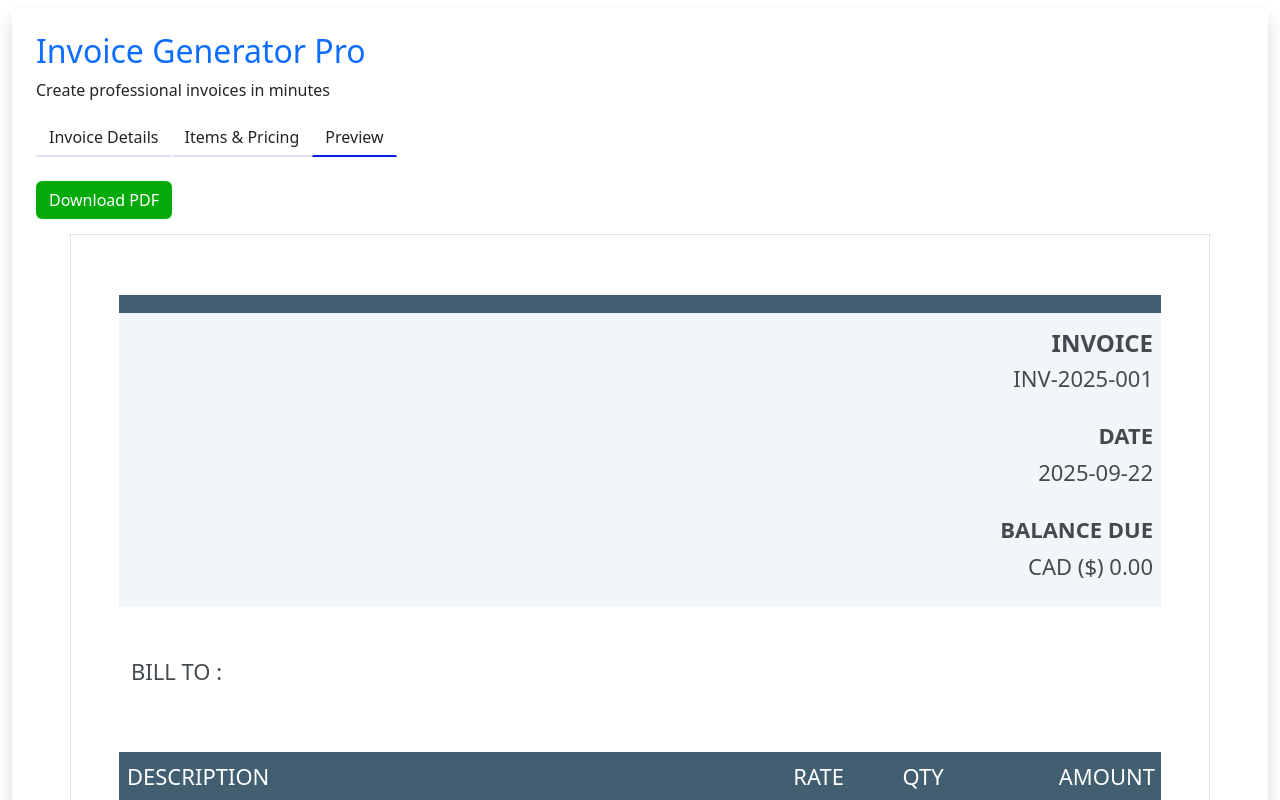
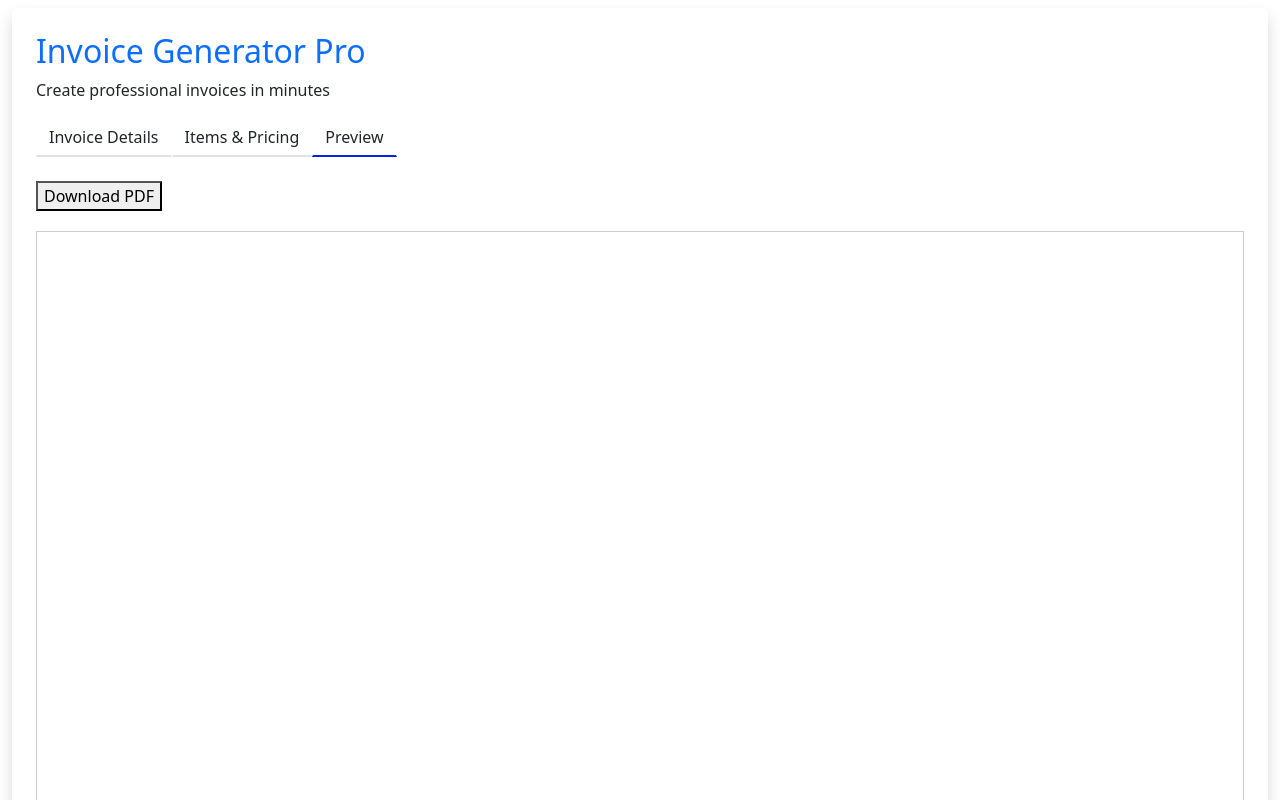
Before and after one commit to Ann-MariyaP/invoice_generator, a React (Create React App) app: page / in a window 1280 px wide. Both pictures are taken after a click on the button "Preview". Shown: the top 800 px of the page. Built offline with nearby package versions, Linux system fonts and the light colour scheme.

Commit message:
Change in download and preview

```diff
--- a/package.json
+++ b/package.json
@@ -11,6 +11,7 @@
     "bootstrap": "^5.3.6",
     "html2canvas": "^1.4.1",
     "jspdf": "^3.0.1",
+    "jspdf-autotable": "^5.0.2",
     "react": "^19.1.0",
     "react-dom": "^19.1.0",
     "react-icons": "^5.5.0",
--- a/public/index.html
+++ b/public/index.html
@@ -2,7 +2,7 @@
 <html lang="en">
   <head>
     <meta charset="utf-8" />
-    <link rel="icon" href="%PUBLIC_URL%/favicon.ico" />
+    <link rel="icon" href="%PUBLIC_URL%/logoIG.png" />
     <meta name="viewport" content="width=device-width, initial-scale=1" />
     <meta name="theme-color" content="#000000" />
     <meta
--- a/src/components/PreviewTab.js
+++ b/src/components/PreviewTab.js
@@ -1,9 +1,245 @@
-import { useRef } from "react";
+// import { useRef } from "react";
+// import "./design.scss";
+// import { FaSquarePhone } from "react-icons/fa6";
+// import { TfiEmail } from "react-icons/tfi";
+// import jsPDF from "jspdf";
+// import html2canvas from "html2canvas";
+
+// const PreviewTab = ({
+//   invoiceNumber,
+//   currency,
+//   invoiceDate,
+//   dueDate,
+//   name,
+//   email,
+//   phone,
+//   address,
+//   clientName,
+//   clientEmail,
+//   clientPhone,
+//   clientAddress,
+//   items,
+//   notes,
+//   taxRate,
+//   discount,
+// }) => {
+//   const subtotal = items.reduce(
+//     (sum, item) => sum + item.quantity * item.price,
+//     0
+//   );
+//   const taxAmount = subtotal * (taxRate / 100);
+//   const discountAmount = subtotal * (discount / 100);
+//   const total = subtotal + taxAmount - discountAmount;
+
+//   const divRef = useRef(null);
+
+//   const handlePrintPDF = async () => {
+//     const element = divRef.current;
+//     if (!element) return;
+
+//     const canvas = await html2canvas(element);
+//     const imgData = canvas.toDataURL("image/png");
+
+//     const pdf = new jsPDF({
+//       orientation: "portrait",
+//       unit: "px",
+//       format: "letter",
+//     });
+
+//     const pageWidth = pdf.internal.pageSize.getWidth();
+//     const imgProps = pdf.getImageProperties(imgData);
+//     const pdfHeight = (imgProps.height * pageWidth) / imgProps.width;
+//     pdf.addImage(imgData, "PNG", 0, 0, pageWidth, pdfHeight);
+//     pdf.save("Invoice.pdf");
+//   };
+
+//   return (
+//     <div className="preview-tab">
+//       <div className="row">
+//         <div className="col-2">
+//           <button onClick={handlePrintPDF} className="btn dwnld_btn">
+//             Download PDF
+//           </button>
+//         </div>
+//       </div>
+//       <div ref={divRef} className="container invoice_preview border">
+//         <div
+//           className="row"
+//           style={{ backgroundColor: "#425f71", height: "18px" }}
+//         ></div>
+//         <div className="row mb-5 from_row align-items-center">
+//           <div className="col text-start ">
+//             <p
+//               className="mb-2"
+//               style={{ fontSize: "30px", fontWeight: "600", color: "#434a4f" }}
+//             >
+//               {name}
+//             </p>
+//             {address && (
+//               <p className="mb-1 preview_font" style={{ maxWidth: "7cm" }}>
+//                 {address}
+//               </p>
+//             )}
+//             {email && <p className="mb-1 preview_font">{email}</p>}
+//             {phone && <p className="preview_font">{phone}</p>}
+//           </div>
+//           <div className="col text-end p-2">
+//             <h4 className="invoice_head mb-1 mt-2">INVOICE</h4>
+//             <p className="preview_font mb-4">{invoiceNumber}</p>
+//             <p className="invoice_head mb-1">DATE</p>
+//             <p className="preview_font mb-4">{invoiceDate}</p>
+//             {dueDate && <p>Due Date: {dueDate}</p>}
+//             <p className="invoice_head mb-1"> BALANCE DUE</p>
+//             <p className="preview_font">
+//               {currency} {total.toFixed(2)}
+//             </p>
+//           </div>
+//         </div>
+
+//         <div className="row mb-4">
+//           <div className="col text-start">
+//             <p className="preview_font">BILL TO :</p>
+//             <p
+//               className="mb-2 mt-3"
+//               style={{ fontSize: "26px", fontWeight: "600" }}
+//             >
+//               {clientName}
+//             </p>
+//             {clientAddress && (
+//               <p className="mb-1 preview_font" style={{ maxWidth: "5cm" }}>
+//                 {clientAddress}
+//               </p>
+//             )}
+//             {clientEmail && (
+//               <p className="mb-1 preview_font">
+//                 <TfiEmail className="phone-icon" />
+//                 {clientEmail}
+//               </p>
+//             )}
+//             {clientPhone && (
+//               <p className="preview_font">
+//                 <FaSquarePhone className="phone-icon" />
+//                 {clientPhone}
+//               </p>
+//             )}
+//           </div>
+//         </div>
+
+//         <div className="mb-4">
+//           {/* <h6>Invoice Items</h6> */}
+//           <div className="row" style={{ overflowX: "auto" }}>
+//             <table className="mt-4">
+//               <thead style={{ backgroundColor: "#425f71" }}>
+//                 <tr>
+//                   <th
+//                     style={{
+//                       padding: "8px",
+//                       color: "white",
+//                       width: "60%",
+//                       fontWeight: "500",
+//                     }}
+//                   >
+//                     DESCRIPTION
+//                   </th>
+//                   <th
+//                     style={{
+//                       color: "white",
+//                       textAlign: "end",
+//                       fontWeight: "500",
+//                     }}
+//                   >
+//                     RATE
+//                   </th>
+//                   <th
+//                     style={{
+//                       color: "white",
+//                       textAlign: "center",
+//                       fontWeight: "500",
+//                       width:"15%"
+//                     }}
+//                   >
+//                     QTY
+//                   </th>
+//                   <th
+//                     style={{
+//                       padding: "6px",
+//                       color: "white",
+//                       textAlign: "end",
+//                       fontWeight: "500",
+//                     }}
+//                   >
+//                     AMOUNT
+//                   </th>
+//                 </tr>
+//               </thead>
+//               <tbody>
+//                 {items.map((item, index) => (
+//                   <tr
+//                     key={index}
+//                     className={index % 2 === 1 ? "custom-row-even" : " "}
+//                   >
+//                     <td className="rows">{item.description}</td>
+//                     <td className="text-end rows">${item.price.toFixed(2)}</td>
+//                     <td className="text-center rows">{item.quantity}</td>
+//                     <td className="text-end rows">
+//                       ${(item.quantity * item.price).toFixed(2)}
+//                       {!item.taxable && "*"}
+//                     </td>
+//                   </tr>
+//                 ))}
+//               </tbody>
+//             </table>
+//           </div>
+//           <div className="row">
+//             <div className="col-6 note mt-2">
+//               * Indicates non-taxable line item
+//             </div>
+//             <div className="col mt-4" style={{ color: "#434a4f" }}>
+//               <div className="row" style={{ fontWeight: "500" }}>
+//                 <div className="col">SUBTOTAL :</div>
+//                 <div className=" col text-end">$ {subtotal.toFixed(2)}</div>
+//               </div>
+
+//               <div className="row" style={{ fontWeight: "500" }}>
+//                 <div className="col"> TAX ({taxRate}%) :</div>
+//                 <div className=" col text-end">$ {taxAmount.toFixed(2)}</div>
+//               </div>
+
+//               <div className="row" style={{ fontWeight: "500" }}>
+//                 <div className="col">TOTAL :</div>
+//                 <div className=" col text-end">$ {total.toFixed(2)}</div>
+//               </div>
+//               <div
+//                 className="row mt-2 py-2"
+//                 style={{ backgroundColor: "#cee0ea", fontWeight: "bold" }}
+//               >
+//                 <div className="col">BALANCE DUE :</div>
+//                 <div className=" col text-end">
+//                   {currency} {total.toFixed(2)}
+//                 </div>
+//               </div>
+//             </div>
+//           </div>
+//         </div>
+
+//         {notes && (
+//           <div className="mb-4" style={{ color: "#434a4f" }}>
+//             <h6>Additional Notes</h6>
+//             <p>{notes}</p>
+//           </div>
+//         )}
+//       </div>
+//     </div>
+//   );
+// };
+
+// export default PreviewTab;
+
 import "./design.scss";
-import { FaSquarePhone } from "react-icons/fa6";
-import { TfiEmail } from "react-icons/tfi";
+
+import React, { useEffect, useState } from "react";
 import jsPDF from "jspdf";
-import html2canvas from "html2canvas";
+import autoTable from "jspdf-autotable";
 
 const PreviewTab = ({
   invoiceNumber,
@@ -23,6 +259,9 @@ const PreviewTab = ({
   taxRate,
   discount,
 }) => {
+  const [pdfUrl, setPdfUrl] = useState(null);
+
+  // --- CALCULATIONS ---
   const subtotal = items.reduce(
     (sum, item) => sum + item.quantity * item.price,
     0
@@ -31,204 +270,143 @@ const PreviewTab = ({
   const discountAmount = subtotal * (discount / 100);
   const total = subtotal + taxAmount - discountAmount;
 
-  const divRef = useRef(null);
+  // --- GENERATE PDF & PREVIEW ---
+  useEffect(() => {
+    // Revoke previous PDF URL to prevent memory leaks
+    return () => {
+      if (pdfUrl) URL.revokeObjectURL(pdfUrl);
+    };
+  }, [pdfUrl]);
 
-  const handlePrintPDF = async () => {
-    const element = divRef.current;
-    if (!element) return;
+  useEffect(() => {
+    const doc = new jsPDF();
+    const headerColor = [41, 74, 107];
+    const lightBlue = [220, 230, 242];
 
-    const canvas = await html2canvas(element);
-    const imgData = canvas.toDataURL("image/png");
+    // HEADER
+    doc.setFillColor(...headerColor);
+    doc.rect(12, 7, 186, 3, "F");
 
-    const pdf = new jsPDF({
-      orientation: "portrait",
-      unit: "px",
-      format: "letter",
+    // BILL FROM
+    doc.setFontSize(16);
+    doc.text(name || "Company Name", 18, 25);
+    doc.setFontSize(11);
+    doc.text(address || "", 18, 32);
+    doc.text(email || "", 18, 39);
+    doc.text(phone || "", 18, 46);
+
+    // INVOICE INFO
+    doc.setFontSize(14);
+    doc.text("INVOICE", 160, 20);
+    doc.setFontSize(11);
+    doc.text(invoiceNumber || "", 160, 27);
+    doc.text("DATE: " + (invoiceDate || ""), 160, 34);
+    doc.text("DUE: " + (dueDate || ""), 160, 41);
+    doc.text("BALANCE DUE:", 160, 48);
+    doc.text(`${currency} ${total.toFixed(2)}`, 160, 55);
+
+    // BILL TO
+    doc.setFontSize(12);
+    doc.text("BILL TO :", 18, 65);
+    doc.setFontSize(11);
+    doc.text(clientName || "", 18, 72);
+    doc.text(clientAddress || "", 18, 79);
+    doc.text(clientEmail || "", 18, 86);
+    doc.text(clientPhone || "", 18, 93);
+
+    // ITEMS TABLE
+    autoTable(doc, {
+      startY: 110,
+      head: [["DESCRIPTION", "RATE", "QTY", "AMOUNT"]],
+      body: items.map((item) => [
+        item.description,
+        `${currency} ${item.price.toFixed(2)}`,
+        item.quantity,
+        `${currency} ${(item.quantity * item.price).toFixed(2)}`,
+      ]),
+      headStyles: { fillColor: headerColor, halign: "center" },
+      bodyStyles: { halign: "center" },
+      alternateRowStyles: { fillColor: lightBlue },
+      theme: "grid",
     });
 
-    const pageWidth = pdf.internal.pageSize.getWidth();
-    const imgProps = pdf.getImageProperties(imgData);
-    const pdfHeight = (imgProps.height * pageWidth) / imgProps.width;
-    pdf.addImage(imgData, "PNG", 0, 0, pageWidth, pdfHeight);
-    pdf.save("Invoice.pdf");
+    // SUMMARY
+    let finalY = doc.lastAutoTable.finalY + 10;
+    doc.setFontSize(11);
+    doc.text("SUBTOTAL :", 150, finalY);
+    doc.text(`${currency} ${subtotal.toFixed(2)}`, 190, finalY, {
+      align: "right",
+    });
+    doc.text(`TAX (${taxRate}%) :`, 150, finalY + 7);
+    doc.text(`${currency} ${taxAmount.toFixed(2)}`, 190, finalY + 7, {
+      align: "right",
+    });
+    doc.text(`DISCOUNT (${discount}%) :`, 150, finalY + 14);
+    doc.text(`- ${currency} ${discountAmount.toFixed(2)}`, 190, finalY + 14, {
+      align: "right",
+    });
+    doc.text("TOTAL :", 150, finalY + 21);
+    doc.text(`${currency} ${total.toFixed(2)}`, 190, finalY + 21, {
+      align: "right",
+    });
+
+    // NOTES
+    doc.setFontSize(10);
+    doc.text("Additional Notes", 20, finalY + 40);
+    doc.text(notes || "", 20, finalY + 47);
+
+    // PREVIEW URL
+    const pdfBlob = doc.output("blob");
+    setPdfUrl(URL.createObjectURL(pdfBlob));
+  }, [
+    invoiceNumber,
+    currency,
+    invoiceDate,
+    dueDate,
+    name,
+    email,
+    phone,
+    address,
+    clientName,
+    clientEmail,
+    clientPhone,
+    clientAddress,
+    items,
+    notes,
+    taxRate,
+    discount,
+    subtotal,
+    taxAmount,
+    discountAmount,
+    total,
+  ]);
+
+  // --- DOWNLOAD FUNCTION ---
+  const downloadPDF = () => {
+    if (pdfUrl) {
+      const link = document.createElement("a");
+      link.href = pdfUrl;
+      link.download = `${invoiceNumber}.pdf`;
+      link.click();
+    }
   };
 
   return (
-    <div className="preview-tab">
-      <div className="row">
-        <div className="col-2">
-          <button onClick={handlePrintPDF} className="btn dwnld_btn">
-            Download PDF
-          </button>
-        </div>
-      </div>
-      <div ref={divRef} className="container invoice_preview border">
-        <div
-          className="row"
-          style={{ backgroundColor: "#425f71", height: "18px" }}
-        ></div>
-        <div className="row mb-5 from_row align-items-center">
-          <div className="col text-start ">
-            <p
-              className="mb-2"
-              style={{ fontSize: "30px", fontWeight: "600", color: "#434a4f" }}
-            >
-              {name}
-            </p>
-            {address && (
-              <p className="mb-1 preview_font" style={{ maxWidth: "7cm" }}>
-                {address}
-              </p>
-            )}
-            {email && <p className="mb-1 preview_font">{email}</p>}
-            {phone && <p className="preview_font">{phone}</p>}
-          </div>
-          <div className="col text-end p-2">
-            <h4 className="invoice_head mb-1 mt-2">INVOICE</h4>
-            <p className="preview_font mb-4">{invoiceNumber}</p>
-            <p className="invoice_head mb-1">DATE</p>
-            <p className="preview_font mb-4">{invoiceDate}</p>
-            {dueDate && <p>Due Date: {dueDate}</p>}
-            <p className="invoice_head mb-1"> BALANCE DUE</p>
-            <p className="preview_font">
-              {currency} {total.toFixed(2)}
-            </p>
-          </div>
-        </div>
+    <div>
+      <button onClick={downloadPDF} disabled={!pdfUrl}>
+        Download PDF
+      </button>
 
-        <div className="row mb-4">
-          <div className="col text-start">
-            <p className="preview_font">BILL TO :</p>
-            <p
-              className="mb-2 mt-3"
-              style={{ fontSize: "26px", fontWeight: "600" }}
-            >
-              {clientName}
-            </p>
-            {clientAddress && (
-              <p className="mb-1 preview_font" style={{ maxWidth: "5cm" }}>
-                {clientAddress}
-              </p>
-            )}
-            {clientEmail && (
-              <p className="mb-1 preview_font">
-                <TfiEmail className="phone-icon" />
-                {clientEmail}
-              </p>
-            )}
-            {clientPhone && (
-              <p className="preview_font">
-                <FaSquarePhone className="phone-icon" />
-                {clientPhone}
-              </p>
-            )}
-          </div>
-        </div>
-
-        <div className="mb-4">
-          {/* <h6>Invoice Items</h6> */}
-          <div className="row" style={{ overflowX: "auto" }}>
-            <table className="mt-4">
-              <thead style={{ backgroundColor: "#425f71" }}>
-                <tr>
-                  <th
-                    style={{
-                      padding: "8px",
-                      color: "white",
-                      width: "60%",
-                      fontWeight: "500",
-                    }}
-                  >
-                    DESCRIPTION
-                  </th>
-                  <th
-                    style={{
-                      color: "white",
-                      textAlign: "end",
-                      fontWeight: "500",
-                    }}
-                  >
-                    RATE
-                  </th>
-                  <th
-                    style={{
-                      color: "white",
-                      textAlign: "center",
-                      fontWeight: "500",
-                      width:"15%"
-                    }}
-                  >
-                    QTY
-                  </th>
-                  <th
-                    style={{
-                      padding: "6px",
-                      color: "white",
-                      textAlign: "end",
-                      fontWeight: "500",
-                    }}
-                  >
-                    AMOUNT
-                  </th>
-                </tr>
-              </thead>
-              <tbody>
-                {items.map((item, index) => (
-                  <tr
-                    key={index}
-                    className={index % 2 === 1 ? "custom-row-even" : " "}
-                  >
-                    <td className="rows">{item.description}</td>
-                    <td className="text-end rows">${item.price.toFixed(2)}</td>
-                    <td className="text-center rows">{item.quantity}</td>
-                    <td className="text-end rows">
-                      ${(item.quantity * item.price).toFixed(2)}
-                      {!item.taxable && "*"}
-                    </td>
-                  </tr>
-                ))}
-              </tbody>
-            </table>
-          </div>
-          <div className="row">
-            <div className="col-6 note mt-2">
-              * Indicates non-taxable line item
-            </div>
-            <div className="col mt-4" style={{ color: "#434a4f" }}>
-              <div className="row" style={{ fontWeight: "500" }}>
-                <div className="col">SUBTOTAL :</div>
-                <div className=" col text-end">$ {subtotal.toFixed(2)}</div>
-              </div>
-
-              <div className="row" style={{ fontWeight: "500" }}>
-                <div className="col"> TAX ({taxRate}%) :</div>
-                <div className=" col text-end">$ {taxAmount.toFixed(2)}</div>
-              </div>
-
-              <div className="row" style={{ fontWeight: "500" }}>
-                <div className="col">TOTAL :</div>
-                <div className=" col text-end">$ {total.toFixed(2)}</div>
-              </div>
-              <div
-                className="row mt-2 py-2"
-                style={{ backgroundColor: "#cee0ea", fontWeight: "bold" }}
-              >
-                <div className="col">BALANCE DUE :</div>
-                <div className=" col text-end">
-                  {currency} {total.toFixed(2)}
-                </div>
-              </div>
-            </div>
-          </div>
-        </div>
-
-        {notes && (
-          <div className="mb-4" style={{ color: "#434a4f" }}>
-            <h6>Additional Notes</h6>
-            <p>{notes}</p>
-          </div>
-        )}
-      </div>
+      {/* LIVE PDF PREVIEW */}
+      {pdfUrl && (
+        <iframe
+          src={pdfUrl}
+          width="100%"
+          height="600px"
+          style={{ marginTop: "20px", border: "1px solid #ccc" }}
+          title="PDF Preview"
+        />
+      )}
     </div>
   );
 };
```
Also changed, not shown: public/logoIG.png (added), 1 other file (tests, documents, lock files or other folders).
